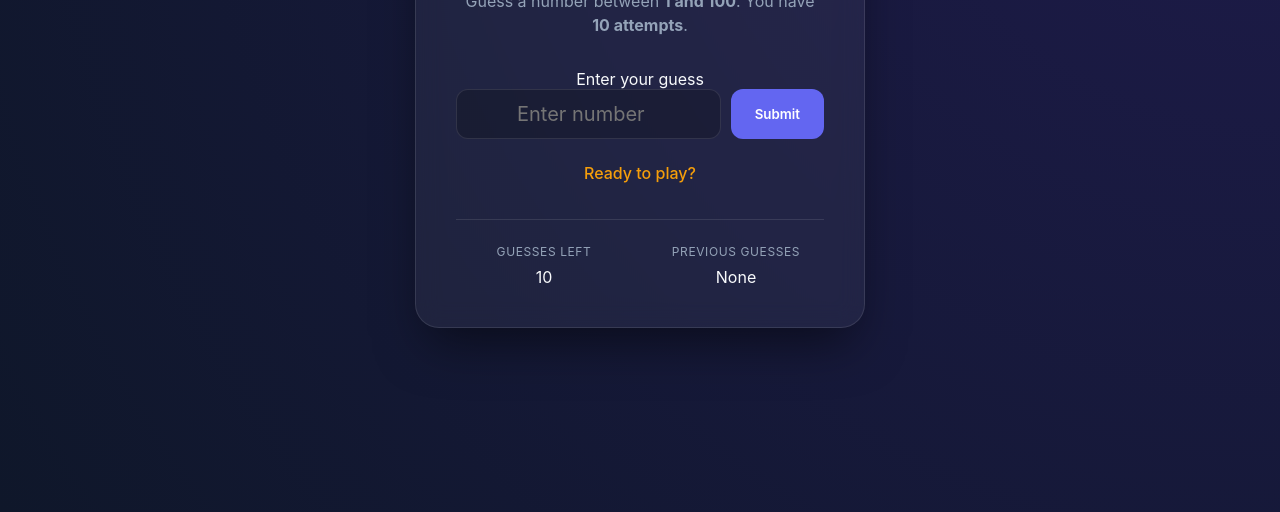
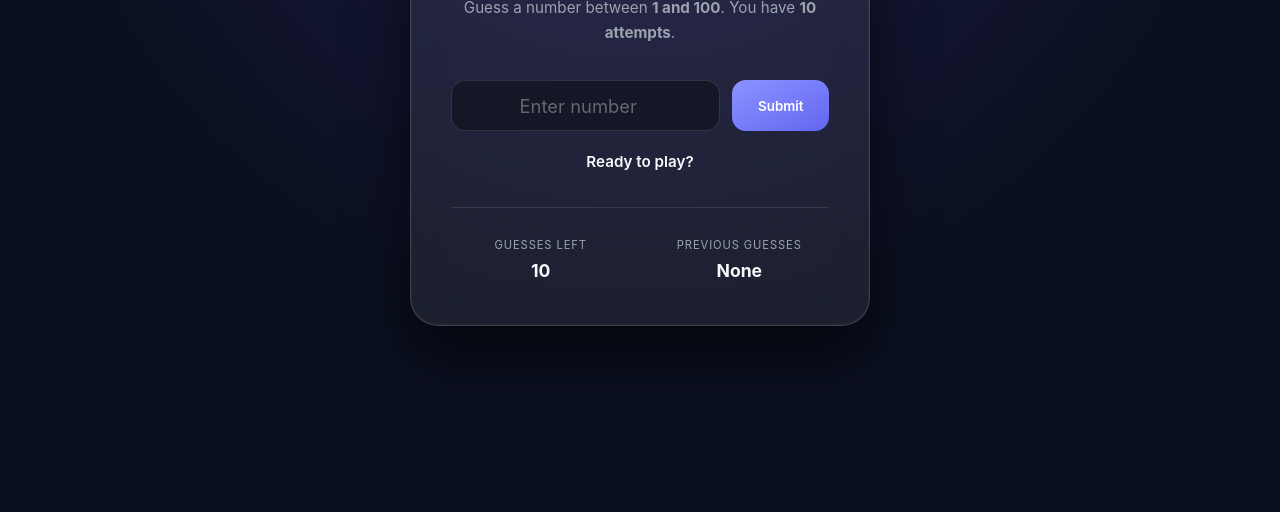
Before and after one commit to itz-rupam-das/JS-project-Guess_The_Number, a plain HTML site: page index.html in a window 1280 px wide. Shown: the part 288-800 px from the top of the page. Drawn offline with Linux system fonts and the light colour scheme.

Commit message:
Improve the css

```diff
--- a/style.css
+++ b/style.css
@@ -1,18 +1,29 @@
 :root {
-    --primary: #6366f1;
-    --primary-hover: #4f46e5;
-    --bg-dark: #0f172a;
-    --glass: rgba(255, 255, 255, 0.05);
-    --text-main: #f8fafc;
-    --text-dim: #94a3b8;
-    --accent: #f59e0b;
+  --bg-main: #0b1020;
+  --bg-gradient: radial-gradient(
+    circle at top,
+    #1e1b4b 0%,
+    #0b1020 60%
+  );
+
+  --glass-bg: rgba(255, 255, 255, 0.07);
+  --glass-border: rgba(255, 255, 255, 0.15);
+
+  --primary: #7c83ff;
+  --primary-soft: rgba(124, 131, 255, 0.25);
+
+  --text-main: #f9fafb;
+  --text-dim: #9ca3af;
+
+  --win: #22c55e;
+  --lose: #ef4444;
 }
 
 * {
   margin: 0;
   padding: 0;
   box-sizing: border-box;
-    font-family: 'Inter', system-ui, -apple-system, sans-serif;
+  font-family: Inter, system-ui, sans-serif;
 }
 
 body {
@@ -20,111 +31,152 @@ body {
   display: flex;
   align-items: center;
   justify-content: center;
-    background-color: var(--bg-dark);
-    background-image: radial-gradient(circle at top right, #1e1b4b, #0f172a);
+  background: var(--bg-gradient);
   color: var(--text-main);
 }
 
+/* Glass Card */
+.glass {
+  background: var(--glass-bg);
+  backdrop-filter: blur(18px);
+  border: 1px solid var(--glass-border);
+}
+
+/* Card */
 .game-card {
-    background: var(--glass);
-    backdrop-filter: blur(12px);
-    border: 1px solid rgba(255, 255, 255, 0.1);
-    border-radius: 24px;
-    padding: 2.5rem;
-    width: 90%;
-    max-width: 450px;
-    box-shadow: 0 25px 50px -12px rgba(0, 0, 0, 0.5);
+  width: 92%;
+  max-width: 460px;
+  padding: 2.75rem 2.5rem;
+  border-radius: 28px;
+  box-shadow:
+    0 30px 60px rgba(0, 0, 0, 0.6),
+    inset 0 0 0 1px rgba(255, 255, 255, 0.03);
   text-align: center;
 }
 
+/* Header */
 .game-header h1 {
-    font-size: 2rem;
+  font-size: 2.1rem;
   font-weight: 800;
-    letter-spacing: -0.025em;
-    margin-bottom: 0.75rem;
-    background: linear-gradient(to right, #818cf8, #c084fc);
-    -webkit-background-clip: text;
-    -webkit-text-fill-color: transparent;
+  letter-spacing: -0.03em;
 }
 
 .game-header p {
+  margin-top: 0.75rem;
+  font-size: 0.95rem;
   color: var(--text-dim);
-    line-height: 1.5;
-    margin-bottom: 2rem;
+  line-height: 1.6;
 }
 
+/* Input Section */
 .input-group {
+  margin-top: 2.2rem;
   display: flex;
-    gap: 10px;
-    margin-bottom: 1.5rem;
+  gap: 12px;
 }
 
 input {
   flex: 1;
-    background: rgba(0, 0, 0, 0.2);
-    border: 1px solid rgba(255, 255, 255, 0.1);
-    border-radius: 12px;
-    padding: 0.75rem;
+  padding: 0.85rem 1rem;
+  font-size: 1.15rem;
+  border-radius: 14px;
+  border: 1px solid rgba(255, 255, 255, 0.12);
+  background: rgba(0, 0, 0, 0.35);
   color: white;
-    font-size: 1.25rem;
   text-align: center;
-    transition: border 0.2s;
+  transition: 0.25s ease;
+}
+
+input::placeholder {
+  color: rgba(255, 255, 255, 0.35);
 }
 
 input:focus {
   outline: none;
   border-color: var(--primary);
+  box-shadow: 0 0 0 4px var(--primary-soft);
 }
 
+/* Buttons */
 button {
-    padding: 0.75rem 1.5rem;
-    background: var(--primary);
+  padding: 0.85rem 1.6rem;
+  border-radius: 14px;
+  border: none;
+  background: linear-gradient(
+    to bottom right,
+    #8b93ff,
+    #6366f1
+  );
   color: white;
-    border: none;
-    border-radius: 12px;
   font-weight: 600;
   cursor: pointer;
-    transition: all 0.2s;
+  transition: transform 0.15s ease, box-shadow 0.15s ease;
 }
 
 button:hover {
-    background: var(--primary-hover);
   transform: translateY(-1px);
+  box-shadow: 0 12px 25px rgba(99, 102, 241, 0.35);
 }
 
+/* Output */
 .output {
-    font-weight: 500;
-    margin-bottom: 2rem;
-    color: var(--accent);
+  margin-top: 1.3rem;
   min-height: 1.5em;
+  font-weight: 600;
+  font-size: 0.95rem;
 }
 
+/* Stats */
 .stats-section {
+  margin-top: 2rem;
+  padding-top: 1.6rem;
+  border-top: 1px solid rgba(255, 255, 255, 0.1);
   display: grid;
   grid-template-columns: 1fr 1fr;
-    gap: 1rem;
-    border-top: 1px solid rgba(255, 255, 255, 0.1);
-    padding-top: 1.5rem;
+  gap: 1.2rem;
 }
 
 .stat-box span {
-    display: block;
-    font-size: 0.75rem;
+  font-size: 0.7rem;
+  letter-spacing: 0.08em;
   text-transform: uppercase;
-    letter-spacing: 0.05em;
   color: var(--text-dim);
-    margin-bottom: 0.5rem;
 }
 
-.guess-count, .guess-num {
+.stat-box div {
+  margin-top: 0.4rem;
   font-size: 1.1rem;
   font-weight: 700;
 }
 
-.hidden { display: none; }
+/* States */
+.win {
+  color: var(--win);
+}
 
+.lose {
+  color: var(--lose);
+}
+
+/* New Game Button */
 #new-game-btn {
   width: 100%;
-    margin-top: 1.5rem;
-    background: #10b981;
+  margin-top: 1.6rem;
 }
+
+/* Helpers */
+.hidden {
+  display: none;
+}
+
+.sr-only {
+  position: absolute;
+  left: -9999px;
+}
+
+/* Mobile */
+@media (max-width: 420px) {
+  .input-group {
+    flex-direction: column;
+  }
+}
```
Lines whose indentation alone changed are shown as unchanged.
